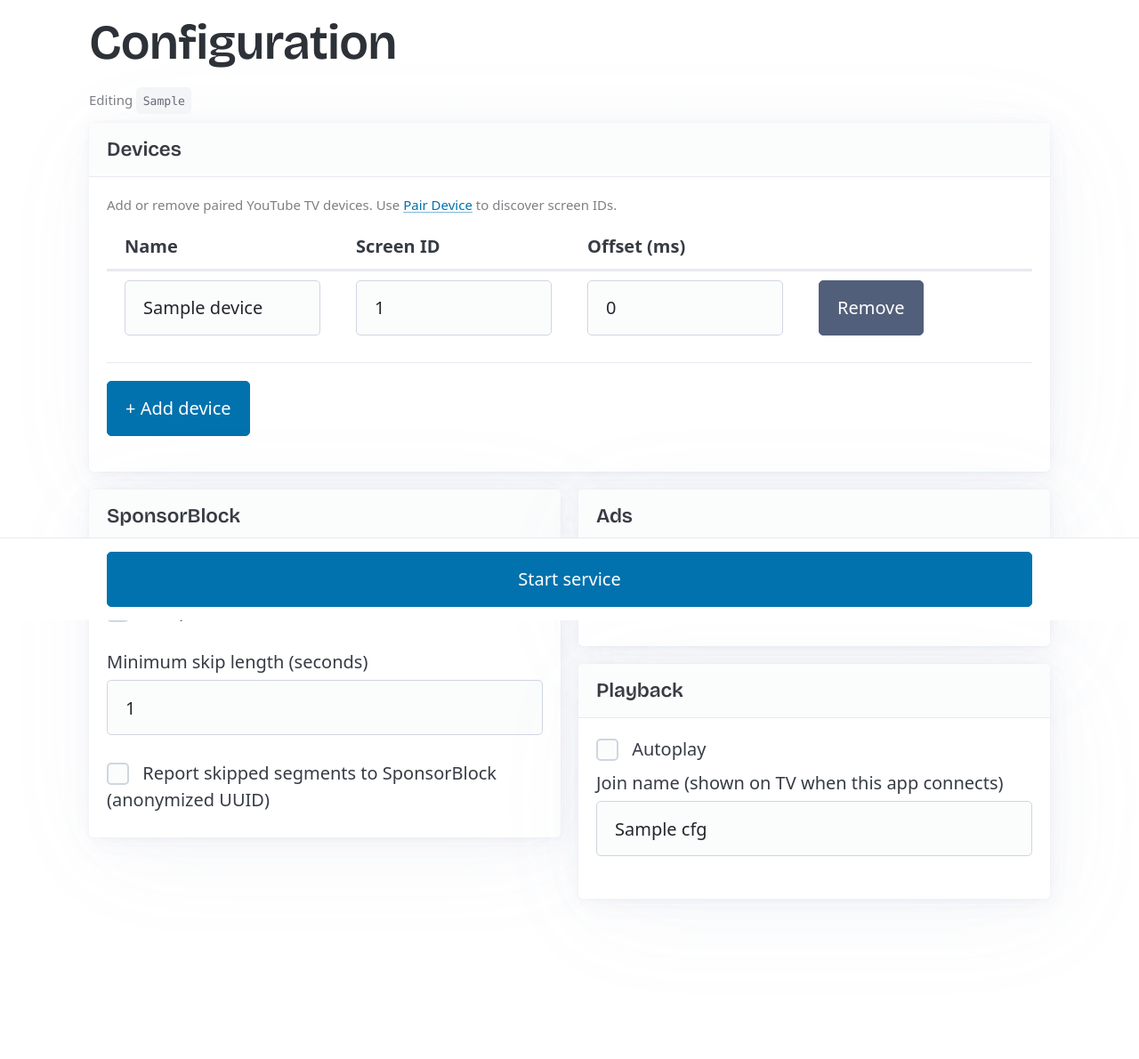
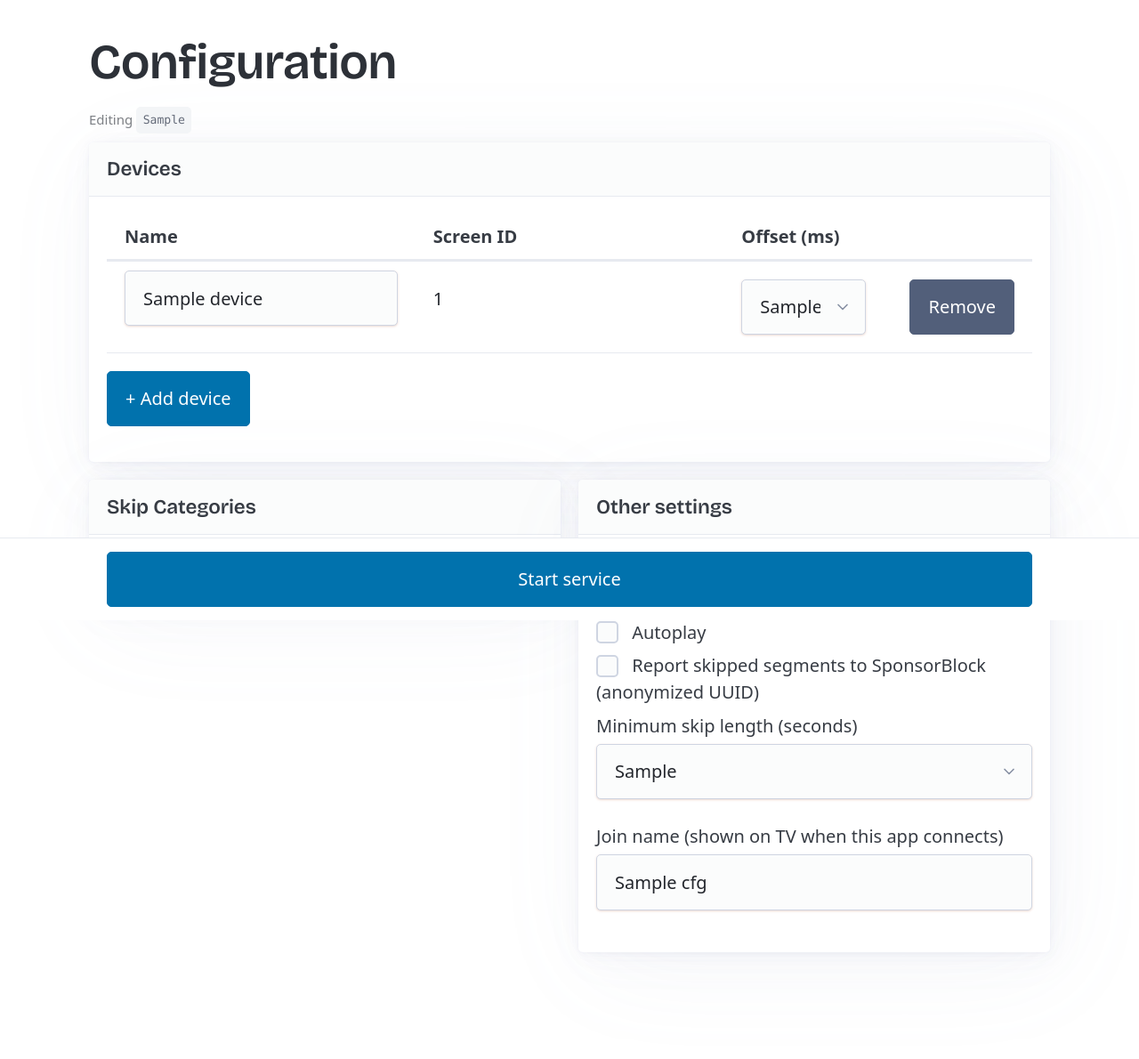
Before and after one commit to toddwchapin/iSponsorblockTV_WebUI, a FastAPI app: template app/templates/config.html in a window 1280 px wide. Shown: the part 103-1293 px from the top of the page at 89% size. Before the commit the page ends 1118 px from the top, so only its background shows below. Run offline with FastAPI, Linux system fonts and the light colour scheme; the template is opened without the code that fills it: most values are stand-ins (such as "Sample title", 1, 10 or a date in 2020); some libraries are stand-ins or nearby versions.

Commit message:
UX: form re-org, editable affordance, dropdowns, sticky-fix (#15 round 4)
- Sticky header bug: switch .app-header from position:sticky to fixed.
  html/body overflow-x:hidden creates an implicit scroll container that
  breaks sticky for descendants in some browsers; fixed is deterministic.
  New --header-h token + matching padding-top on main.container.
- Editable affordance: input:not([readonly]) and select get a soft
  accent-tinted box-shadow; input[readonly] strips border + background
  so it reads as plain text.
- Devices table: 4 columns -> 3. Offset cell now wraps a <select> +
  Remove button via .offset-controls flex (left-aligned dropdown,
  right-aligned button). Offset values: -2000..2000 by 250.
  Devices caption removed (redundant with the page heading + Pair link).
- Config grid simplified: SponsorBlock + Ads + Playback collapsed into
  Skip Categories (left) + Other settings (right). Skip categories
  rendered as a 2-col .skip-grid. Old grid-right-top/bottom rows gone;
  grid-right-top renamed to grid-right.
- Other settings order: Mute, Skip ads, Autoplay, Report skipped
  segments, Minimum skip length (now a <select> with values 0,1,2,3,5,
  10,30,60), Join name.
- offset_choices + min_skip_choices now flow from app/routes/config.py
  to both index() and blank_device_row() so the lists aren't duplicated
  in two templates.

Tests: existing layout + label assertions updated for new structure.
Four new tests cover the round-4 form structure, offset/min-skip
dropdowns, and a round-trip POST /save with select values.

Co-Authored-By: Claude Opus 4.7 (1M context) <noreply@anthropic.com>

```diff
--- a/app/assets/static/app.css
+++ b/app/assets/static/app.css
@@ -58,7 +58,12 @@
 
   /* Chrome surfaces — measured, not magic. */
   --action-bar-h: 4rem;
+  --header-h:     6.25rem;
   --content-max:  1080px;
+
+  /* Affordance: editable inputs get a soft shadow; readonly inputs get nothing. */
+  --shadow-input: 0 1px 2px rgba(0, 0, 0, .06),
+                  0 1px 3px color-mix(in oklab, var(--accent-500) 18%, transparent);
 
   /* Type families. */
   --font-display: "Bricolage Grotesque", ui-sans-serif, system-ui, -apple-system,
@@ -101,9 +106,13 @@ body {
   font-feature-settings: "ss01", "ss02";
 }
 
-/* ----- layout: chrome bands span full width, content stays capped ----- */
+/* ----- layout: chrome bands span full width, content stays capped -----
+   Header is `fixed` (not `sticky`) because `html, body { overflow-x: hidden }`
+   above creates an implicit scroll container that breaks `position: sticky`
+   for descendants in some browsers. `fixed` is deterministic; we pad <main>
+   below to compensate. */
 .app-header {
-  position: sticky; top: 0; z-index: 100;
+  position: fixed; top: 0; left: 0; right: 0; z-index: 100;
   width: 100%;
   background: var(--bg-page);
   border-bottom: 1px solid var(--border);
@@ -182,7 +191,7 @@ body {
 
 main.container {
   max-width: var(--content-max);
-  padding-top: var(--space-4);
+  padding-top: calc(var(--header-h) + var(--space-4));
   padding-bottom: calc(var(--action-bar-h) + var(--space-4));
 }
 
@@ -205,8 +214,25 @@ article > header strong {
 input[type="number"], input.tabular,
 .logs-pre, .logs-pre code,
 #devices-table .device-offset input,
+#devices-table .device-offset select,
 #devices-table .device-screen-id input {
   font-variant-numeric: tabular-nums;
+}
+
+/* ----- editable vs readonly affordance (issue #15 round 4 item 4) -----
+   Editable inputs get a soft accent-tinted shadow. Readonly inputs strip
+   their border + background so the value reads as plain text. */
+input[type="text"]:not([readonly]),
+input[type="number"]:not([readonly]),
+select {
+  box-shadow: var(--shadow-input);
+}
+input[readonly] {
+  border: none;
+  background: transparent;
+  padding-left: 0;
+  box-shadow: none;
+  cursor: default;
 }
 
 /* split former `.badge` into intent-specific styles. Keep `.badge` as alias
@@ -288,10 +314,16 @@ input[type="number"], input.tabular,
   #devices-table input[type="number"] { width: 100%; }
 
   /* mobile chrome: title shrinks, badge stays inline. */
+  :root { --header-h: 5.75rem; }
   .header-row { gap: var(--space-1); }
   .app-title  { font-size: var(--fs-base); }
   .action-bar__inner { justify-content: stretch; }
   .action-bar button { flex: 1; }
+
+  /* offset cell already block-stacks via the mobile #devices-table rule;
+     keep dropdown + Remove side-by-side. */
+  #devices-table .offset-controls select { width: 7rem; flex: 0 0 auto; }
+  #devices-table .offset-controls button { flex: 0 0 auto; }
 }
 
 /* ----- desktop: device-row column widths + config grid ----- */
@@ -299,21 +331,41 @@ input[type="number"], input.tabular,
   #devices-table { table-layout: fixed; }
   #devices-table .device-screen-id { width: 26rem; }
   #devices-table .device-screen-id input { width: 100%; }
-  #devices-table .device-offset { width: 7rem; }
-  #devices-table .device-offset input { width: 100%; }
+  /* Offset cell now also holds the Remove button — see .offset-controls. */
+  #devices-table .device-offset-row { width: 18rem; }
 
   .config-grid {
     display: grid;
     grid-template-columns: 1fr 1fr;
-    grid-template-rows: auto auto;
     column-gap: var(--space-4);
     align-items: start;
   }
   .config-grid > article { margin-top: 0; }
-  .grid-left         { grid-column: 1; grid-row: 1 / span 2; }
-  .grid-right-top    { grid-column: 2; grid-row: 1; }
-  .grid-right-bottom { grid-column: 2; grid-row: 2; }
+  .grid-left  { grid-column: 1; grid-row: 1; }
+  .grid-right { grid-column: 2; grid-row: 1; }
 }
+
+/* ----- skip-categories two-column grid (issue #15 round 4 item 8) ----- */
+.skip-grid {
+  display: grid;
+  grid-template-columns: repeat(2, 1fr);
+  gap: var(--space-1) var(--space-3);
+  margin: var(--space-2) 0;
+}
+.skip-grid label { margin: 0; }
+@media (max-width: 480px) {
+  .skip-grid { grid-template-columns: 1fr; }
+}
+
+/* ----- device offset cell: dropdown + Remove (issue #15 round 4 item 5) ----- */
+.offset-controls {
+  display: flex;
+  align-items: center;
+  justify-content: space-between;
+  gap: var(--space-2);
+}
+.offset-controls select { width: 7rem; margin: 0; }
+.offset-controls button { margin: 0; }
 
 /* ----- HTMX in-flight indicator ----- */
 .htmx-indicator { display: none; }
--- a/app/templates/config.html
+++ b/app/templates/config.html
@@ -20,9 +20,8 @@
 
   <article>
     <header><strong>Devices</strong></header>
-    <p class="caption">Add or remove paired YouTube TV devices. Use <a href="/pair">Pair Device</a> to discover screen IDs.</p>
     <table id="devices-table">
-      <thead><tr><th>Name</th><th>Screen ID</th><th>Offset (ms)</th><th></th></tr></thead>
+      <thead><tr><th>Name</th><th>Screen ID</th><th>Offset (ms)</th></tr></thead>
       <tbody id="devices-body">
         {% for d in cfg.devices %}
           {% include "partials/device_row.html" %}
@@ -37,9 +36,8 @@
 
   <div class="config-grid">
     <article class="grid-left">
-      <header><strong>SponsorBlock</strong></header>
-      <fieldset>
-        <legend>Skip categories</legend>
+      <header><strong>Skip Categories</strong></header>
+      <div class="skip-grid">
         {% for cat in all_skip_categories %}
         <label>
           <input type="checkbox" name="skip_categories" value="{{ cat }}"
@@ -47,19 +45,11 @@
           {{ cat }}
         </label>
         {% endfor %}
-      </fieldset>
-      <label>
-        Minimum skip length (seconds)
-        <input type="number" name="minimum_skip_length" min="0" value="{{ cfg.minimum_skip_length }}" />
-      </label>
-      <label>
-        <input type="checkbox" name="skip_count_tracking" {% if cfg.skip_count_tracking %}checked{% endif %} />
-        Report skipped segments to SponsorBlock (anonymized UUID)
-      </label>
+      </div>
     </article>
 
-    <article class="grid-right-top">
-      <header><strong>Ads</strong></header>
+    <article class="grid-right">
+      <header><strong>Other settings</strong></header>
       <label>
         <input type="checkbox" name="mute_ads" {% if cfg.mute_ads %}checked{% endif %} />
         Mute YouTube native ads
@@ -68,13 +58,21 @@
         <input type="checkbox" name="skip_ads" {% if cfg.skip_ads %}checked{% endif %} />
         Skip YouTube native ads
       </label>
-    </article>
-
-    <article class="grid-right-bottom">
-      <header><strong>Playback</strong></header>
       <label>
         <input type="checkbox" name="auto_play" {% if cfg.auto_play %}checked{% endif %} />
         Autoplay
+      </label>
+      <label>
+        <input type="checkbox" name="skip_count_tracking" {% if cfg.skip_count_tracking %}checked{% endif %} />
+        Report skipped segments to SponsorBlock (anonymized UUID)
+      </label>
+      <label>
+        Minimum skip length (seconds)
+        <select name="minimum_skip_length">
+          {% for v in min_skip_choices %}
+          <option value="{{ v }}" {% if (cfg.minimum_skip_length | int) == v %}selected{% endif %}>{{ v }}</option>
+          {% endfor %}
+        </select>
       </label>
       <label>
         Join name (shown on TV when this app connects)
--- a/app/templates/partials/device_row.html
+++ b/app/templates/partials/device_row.html
@@ -5,10 +5,14 @@
            {% if d.screen_id %}readonly{% endif %} required
            title="{% if d.screen_id %}Screen IDs are set by pairing — use the Pair Device page to add or replace a device.{% else %}Paste a Screen ID, or use the Pair Device page.{% endif %}" />
   </td>
-  <td data-label="Offset (ms)" class="device-offset">
-    <input type="number" name="device_offset" value="{{ d.offset | default(0, true) }}" />
-  </td>
-  <td>
-    <button type="button" class="secondary" onclick="this.closest('tr').remove()">Remove</button>
+  <td data-label="Offset (ms)" class="device-offset-row">
+    <div class="offset-controls">
+      <select name="device_offset">
+        {% for v in offset_choices %}
+        <option value="{{ v }}" {% if (d.offset | default(0, true) | int) == v %}selected{% endif %}>{{ v }}</option>
+        {% endfor %}
+      </select>
+      <button type="button" class="secondary" onclick="this.closest('tr').remove()">Remove</button>
+    </div>
   </td>
 </tr>
```
Also changed, not shown: app/routes/config.py (+9 -1 lines), tests/test_routes.py (+94 -4 lines).
